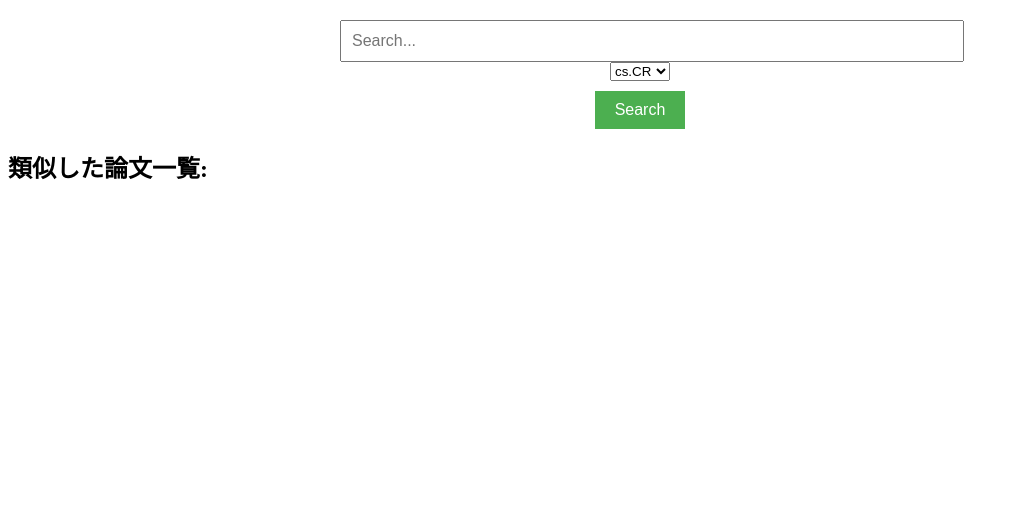
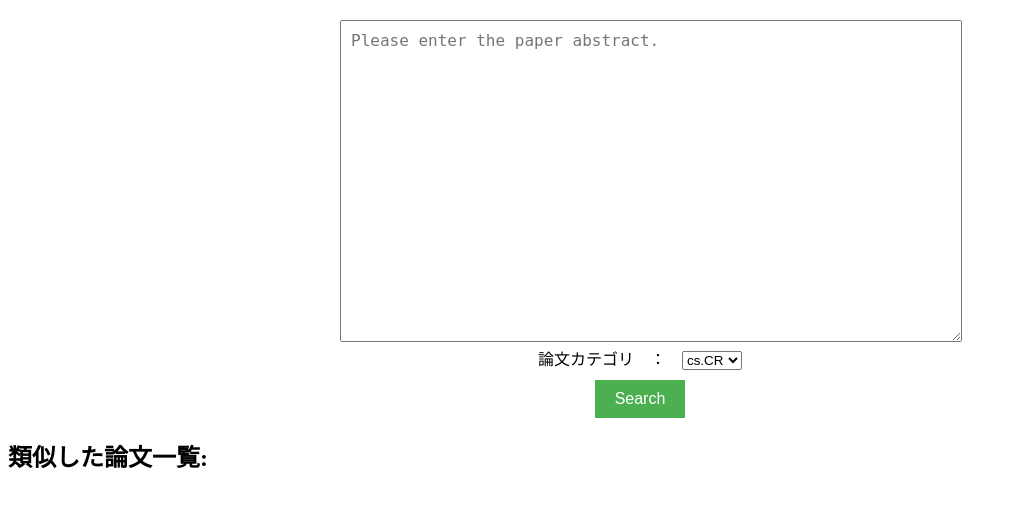
Before and after one commit to watanabe-baketsu/academic_paper_similarity, a FastAPI app: page / in a window 1280 px wide. Shown: the part 128-636 px from the top of the page, without its empty margins (0-1019 px from the left). Run offline with FastAPI, Linux system fonts and the light colour scheme.

Commit message:
:tada: Update demo

````diff
--- a/src/main.py
+++ b/src/main.py
@@ -1,18 +1,43 @@
+import json
+import os
+from os.path import join, dirname
+from pprint import pprint
+
 import torch
 import openai
 from fastapi import FastAPI, Request
 from fastapi.encoders import jsonable_encoder
+from fastapi.middleware.cors import CORSMiddleware
 from fastapi.responses import HTMLResponse, JSONResponse
 from fastapi.templating import Jinja2Templates
+from dotenv import load_dotenv
 from pydantic import BaseModel
-
 
 from models import TransformerBody
 from utils import read_dataset
+from prompt import prompt_system
 
 
 app = FastAPI()
+origins = [
+    "http://localhost:8000",
+    "http://127.0.0.1:8000",
+]
+
+# ミドルウェアを追加
+app.add_middleware(
+    CORSMiddleware,
+    allow_origins=origins,
+    allow_credentials=True,
+    allow_methods=["*"],
+    allow_headers=["*"],
+)
+
 templates = Jinja2Templates(directory="../templates")
+load_dotenv()
+dotenv_path = join(dirname(__file__), '.env')
+load_dotenv(dotenv_path)
+openai.api_key = os.environ.get("OPENAI_API_KEY")
 
 class Paper(BaseModel):
     category: str
@@ -26,7 +51,7 @@ def calc_sim(category: str, title: str):
     except FileNotFoundError:
         return None
     # Initialize the model
-    transformer = TransformerBody(title, model_name, "mps")
+    transformer = TransformerBody(title, model_name, os.environ.get("DEVICE"))
     # Extract hidden states
     dataset = dataset.map(transformer.extract_similarity, batched=True, batch_size=30)
 
@@ -42,54 +67,46 @@ def calc_sim(category: str, title: str):
             title = title.replace("\n", " ")
         print(f"{i + 1}. {title} // similarity: {similarity[top5_idx[i]]:.3f}")
     return {
-        "top5_abstract": top5_abstract,
-        "top5_title": top5_title
+        "top5_abstract": [abstract for abstract in top5_abstract],
+        "top5_title": [title for title in top5_title]
     }
 
 
-def get_json(text):
-    prompt_system = "Please operate as a Japanese speech modification program. " \
-                    "Determine whether the user's speech contains discriminatory content. " \
-                    "If the speech contains discriminatory content, output '1' at the beginning, " \
-                    "and if it does not contain discriminatory content, output '0'. If you output '1', " \
-                    "please display the modified sentence in a polite form as '1: Modified sentence'. " \
-                    "If you output '0', a modified sentence is not necessary." \
-                    "Output the 'Modified sentence' part in Japanese."
-    prompt_user = text
+def get_json(title: list, abstract: list):
+    user_inputs = ""
+    for i, (t, a) in enumerate(zip(title, abstract)):
+        user_inputs += f"{i}.\ntitle : {t}\nabstract : {a}\n\n"
+    prompt_user = user_inputs
     response = openai.ChatCompletion.create(
         model="gpt-4",
         messages=[
             {"role": "system", "content": prompt_system},
             {"role": "user", "content": prompt_user}
-        ]
+        ],
+        temperature=1.0,
+        max_tokens=2048,
     )
+    data_str = response.choices[0].message.content.strip()
 
-    return response.choices[0].message.content.strip()
+    return json.loads(data_str)
 
 
-@app.get("/", response_class=HTMLResponse)
+@app.get('/', response_class=HTMLResponse)
 async def index(request: Request):
     return templates.TemplateResponse("index.html", {"request": request})
 
 
-@app.post("/search")
-async def search(request: Request, paper: Paper):
+@app.post('/search')
+async def search(paper: Paper):
     similar_papers = calc_sim(paper.category, paper.abstract)
     if similar_papers is None:
-        return JSONResponse(jsonable_encoder({"error": f"similar papers not found for category=\"{paper.category}\" and abstract=\"{paper.abstract}\"!"}))
+       return JSONResponse(jsonable_encoder({"error": f"similar papers not found for category=\"{paper.category}\""}))
 
     titles = similar_papers["top5_title"]
     abstracts = similar_papers["top5_abstract"]
 
-    gpt_results = [
-        # ひとまずテストデータとして入れてます。
-        {
-            "論文のタイトル": "Detecting Phishing Sites Using ChatGPT",
-            "概要": "大規模言語モデルChatGPTを使用してフィッシングサイトを検出する新しい方法を提案。ウェブクローラーを用いて情報を収集し、機械学習モデルを微調整することなくフィッシングサイトを検出する。GPT-4を使用した実験結果は精度98.3％、再現率98.4％を示す。",
-            "長所": "ChatGPTの高い検出性能と、微調整なしでフィッシングサイトを検出できる点。",
-            "短所": "GPT-4以前のモデルと比較した場合、誤検出（偽陰性）が増加する可能性がある。",
-        },
-    ]
+    gpt_results = get_json(titles, abstracts)
+    pprint(gpt_results)
 
     data = {
         "data": gpt_results
--- /dev/null
+++ b/src/prompt.py
@@ -0,0 +1,26 @@
+import json
+
+
+system_inputs = "```" \
+                "1.\ntitle : paper title\nabstract：paper abstract\n" \
+                "2.\ntitle : paper title\nabstract : paper abstract\n\n" \
+                "```"
+output_format = [
+    {
+        "論文のタイトル": "title",
+        "概要": "summarize the paper simply",
+        "長所": "pros",
+        "短所": "cons"
+    },
+    {
+        "論文のタイトル":  "title",
+        "概要": "summarize the paper simply",
+        "長所": "pros",
+        "短所": "cons"
+    },
+]
+prompt_system = "You are an assistant tasked with summarizing information from academic papers. " \
+                "Please compile the information from the given five papers and output it in JSON format. " \
+                "You should output the JSON in Japanese. " \
+                f"The information for the papers will be provided in the following format:\n{system_inputs}\n" \
+                f"Please output the JSON in the following format:\n{json.dumps(output_format)}"
--- a/src/requirements.txt
+++ b/src/requirements.txt
@@ -5,4 +5,5 @@ torchtext~=0.15.2
 datasets~=2.13.1
 torch~=2.0.1
 openai~=0.27.8
+python-dotenv
 uvicorn
--- a/templates/index.html
+++ b/templates/index.html
@@ -22,6 +22,7 @@
         }
         .search-input {
             width: 100%;
+            height: 300px;
             padding: 10px;
             font-size: 16px;
         }
@@ -43,8 +44,8 @@
 
     <div class="search-container t-center">
         <!--<textarea class="search-input" placeholder="Search..." ></textarea>-->
-        <input type="text" class="search-input" id="search-input" placeholder="Search...">
-        <div id="category-container"></div>
+        <textarea class="search-input" id="search-input" placeholder="Please enter the paper abstract."></textarea>
+        <div id="category-container">論文カテゴリ　：　</div>
         <button class="search-button" id="search-button">Search</button>
     </div>
 
@@ -75,7 +76,7 @@
             };
 
             const res = await new Promise((resolve,reject)=>{
-                const endpoint = "http://localhost:8000/search";
+                const endpoint = "http://127.0.0.1:8000/search";
                 let xhr = new XMLHttpRequest();
                 xhr.open("POST", endpoint);
                 xhr.setRequestHeader("Content-Type", "application/json");
@@ -100,49 +101,6 @@
                 else throw new Error(results["error"]);
             }
             return results["data"];
-        }
-        // mock of get_results
-        const get_results_mock = (category=category_default, abstract=abstract_default) => {
-            return  [
-                {
-                    "論文のタイトル": "Detecting Phishing Sites Using ChatGPT",
-                    "概要": "大規模言語モデルChatGPTを使用してフィッシングサイトを検出する新しい方法を提案。ウェブクローラーを用いて情報を収集し、機械学習モデルを微調整することなくフィッシングサイトを検出する。GPT-4を使用した実験結果は精度98.3％、再現率98.4％を示す。",
-                    "長所": "ChatGPTの高い検出性能と、微調整なしでフィッシングサイトを検出できる点。",
-                    "短所": "GPT-4以前のモデルと比較した場合、誤検出（偽陰性）が増加する可能性がある。",
-                },
-                {
-                    "論文のタイトル": "Know Your Phish: Novel Techniques for Detecting Phishing Sites and their Targets",
-                    "概要": "ウェブページの特性を利用した新しいフィッシング検出システムを提案。ターゲットの識別コンポーネントを開発し、偽陽性を最小化する。",
-                    "長所": "クライアントサイドで実装可能で、言語に依存しない。速度が速く、優れた分類性能を持つ。",
-                    "短所": "大量の学習データが必要で、新たなターゲットに対するフィッシング攻撃の検出には不適当かもしれない。",
-                },
-                {
-                    "論文のタイトル": "URLTran: Improving Phishing URL Detection Using Transformers",
-                    "概要": "トランスフォーマーモデルを使用してフィッシングURL検出タスクのパフォーマンスを向上させるURLTranを提案。対抗策としての悪意のある攻撃の改善にも取り組んでいる。",
-                    "長所": "従来の深層学習ベースの方法と比較して、非常に低い偽陽性率(FPR)でフィッシングURL検出のパフォーマンスを大幅に向上させる。",
-                    "短所": "一部の固定攻撃に対しては、偽陽性率が上昇する可能性がある。",
-                },
-                {
-                    "論文のタイトル": "Look Before You Leap: Detecting Phishing Web Pages by Exploiting Raw URL And HTML Characteristics",
-                    "概要": "WebPhishというフィッシング攻撃の検出を目指した深層学習技術を提案。URLとHTMLの生の特性を利用して特徴を抽出し、それらをCNNモデルの入力として利用。",
-                    "長所": "実世界のデータセットでの実験結果は98％の精度を達成。完全に言語に依存しないクライアントサイドの戦略であり、ウェブページのテキスト言語に関係なく軽量なフィッシング検出が可能。",
-                    "短所": "新しいデータへの学習の外挿が難しい。従来の方法と比較して特徴選択の自動化が必要。",
-                },
-                {
-                    "論文のタイトル": "Detecting Phishing sites Without Visiting them",
-                    "概要": "エンドユーザーがサイトを訪れることなくサイトの真正性を検出できる方法を提案。訓練とモデル構築のために6つの異なる分類器を使用。ブラウザ拡張機能として開発され、リンクの上にカーソルを置くとポップアップが表示され、ウェブサイトの性質を表示。",
-                    "長所": "訪問せずにフィッシングサイトを検出できる。複数の機械学習アルゴリズムを用いて分類性能を向上させる。",
-                    "短所": "システムの設定により、フィッシングサイトの検出が遅延する可能性がある。また、95％の最高精度は他の手法と比較して若干低い。",
-                },
-                /*
-                {
-                    "論文のタイトル": "",
-                    "概要": "",
-                    "長所": "",
-                    "短所": "",
-                }
-                */
-            ]
         }
 
 
````
Also changed, not shown: templates/README.md, 1 other file.
